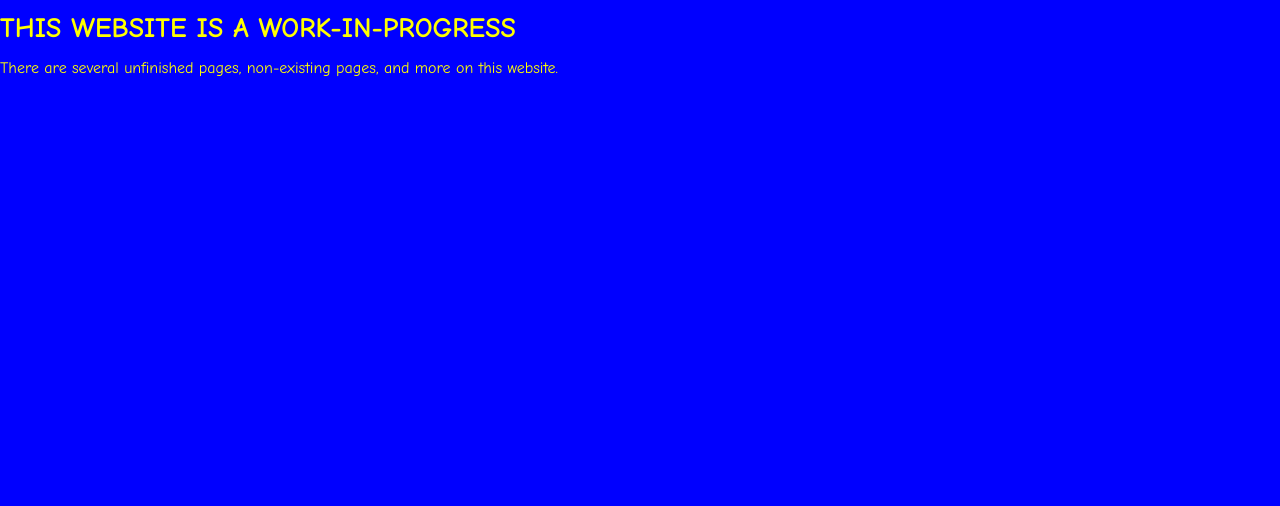
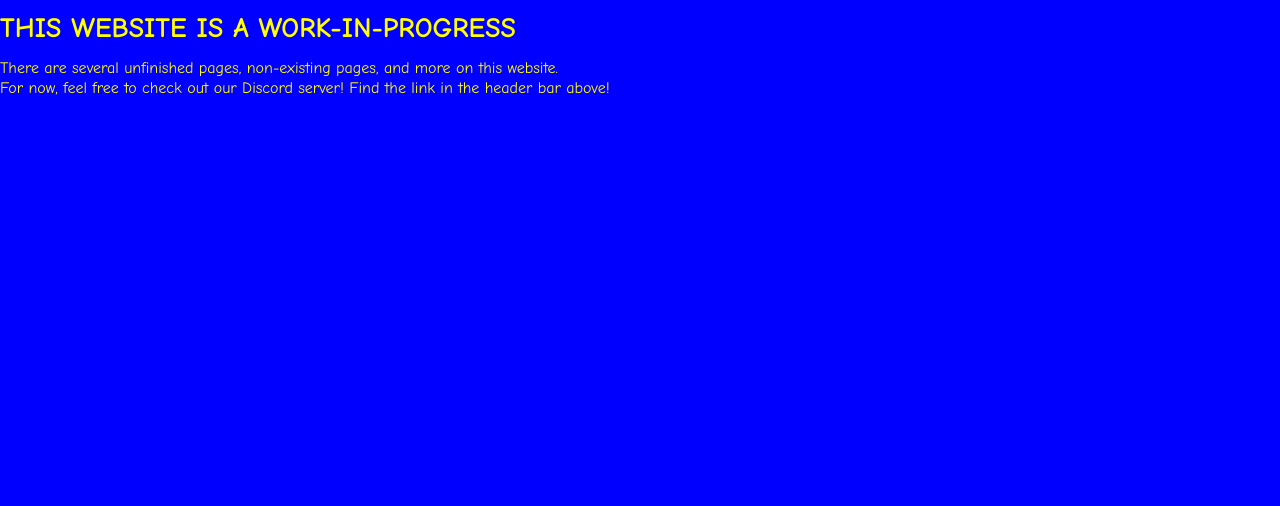
Before and after one commit to Realism-Studios/Realism-Studios.github.io, a plain HTML site: page index.html in a window 1280 px wide. Shown: the part 294-800 px from the top of the page. Drawn offline with Linux system fonts and the light colour scheme.

```diff
--- a/index.html
+++ b/index.html
@@ -83,7 +83,7 @@
         <h3>THIS WEBSITE IS A WORK-IN-PROGRESS</h3>
         <p>
           There are several unfinished pages, non-existing pages, and more on this website.<br>
-
+          For now, feel free to check out our Discord server! Find the link in the header bar above!
         </p>
         <br>
         <br>
```
